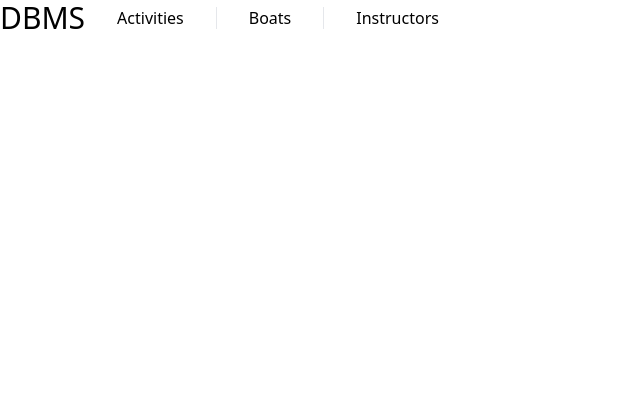
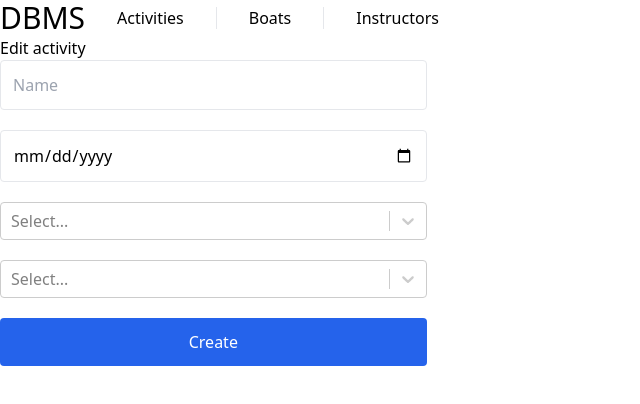
Before and after one commit to PerkinsDan/assignment4, a React (Vite) app in the folder frontend/: page /activities/1/edit in a window 1280 px wide. Shown: the top 404 px of the page, without its empty margins (0-640 px from the left). Built offline with nearby package versions, Linux system fonts and the light colour scheme; no server answers.

Commit message:
activities: edit and create

```diff
--- a/frontend/package.json
+++ b/frontend/package.json
@@ -12,7 +12,8 @@
     "dependencies": {
         "react": "^18.3.1",
         "react-dom": "^18.3.1",
-        "react-router": "^7.0.2"
+        "react-router": "^7.0.2",
+        "react-select": "^5.9.0"
     },
     "devDependencies": {
         "@eslint/js": "^9.15.0",
--- a/frontend/src/components/MassEdits.tsx
+++ b/frontend/src/components/MassEdits.tsx
@@ -4,11 +4,15 @@ const MassEdits = ({ activityClass }: { activityClass: string }) => {
             method: "DELETE",
         }).then(() => window.location.reload());
     };
+
     return (
         <div>
             <button className="p-2 border" onClick={() => handleDeleteAll()}>
                 Delete All
             </button>
+            <a className="p-2 border" href={`${activityClass}/create`}>
+                Create New
+            </a>
         </div>
     );
 };
--- a/frontend/src/main.tsx
+++ b/frontend/src/main.tsx
@@ -9,6 +9,8 @@ import Instructors from "./pages/Instructors.tsx";
 import ReactDOM from "react-dom/client";
 import Boat from "./pages/Boat.tsx";
 import Instructor from "./pages/Instructor.tsx";
+import ActivityEdit from "./pages/ActivityEdit.tsx";
+import ActivityCreate from "./pages/ActivityCreate.tsx";
 
 const root = document.getElementById("root")!;
 
@@ -20,6 +22,8 @@ ReactDOM.createRoot(root).render(
             <Route path="activities">
                 <Route index element={<Activities />} />
                 <Route path=":id" element={<Activity />} />
+                <Route path=":id/edit" element={<ActivityEdit />} />
+                <Route path="create" element={<ActivityCreate />} />
             </Route>
             <Route path="boats">
                 <Route index element={<Boats />} />
--- a/frontend/src/pages/Activity.tsx
+++ b/frontend/src/pages/Activity.tsx
@@ -18,7 +18,7 @@ const Activity = () => {
     return (
         <div>
             <h3 className="text-xl">Activity</h3>
-            <SingleEdits activityClassAndId={`activities/${params.id}`} />
+            <SingleEdits category="activities" id={params.id!} />
             {activity && <SingleActivity {...activity} />}
         </div>
     );
--- /dev/null
+++ b/frontend/src/pages/ActivityCreate.tsx
@@ -0,0 +1,119 @@
+import { useEffect, useState } from "react";
+import { Boat, Instructor } from "../../types";
+import Select from "react-select";
+
+const ActivityCreate = () => {
+    const [name, setName] = useState("");
+    const [date, setDate] = useState("");
+    const [instructor, setInstructor] = useState("");
+    const [boats, setBoats] = useState([]);
+    const [error, setError] = useState("");
+
+    const [boatsList, setBoatsList] = useState<Boat[]>([]);
+    const [instructorsList, setInstructorsList] = useState<Instructor[]>([]);
+
+    useEffect(() => {
+        const fetchData = async () => {
+            const boatsResponse = await fetch("/api/boats");
+            const boatsList = await boatsResponse.json();
+
+            const instructorsResponse = await fetch("/api/instructors");
+            const instructorsList = await instructorsResponse.json();
+
+            return { boatsList, instructorsList };
+        };
+
+        fetchData().then(({ boatsList, instructorsList }) => {
+            setBoatsList(boatsList);
+            setInstructorsList(instructorsList);
+        });
+    }, []);
+
+    const instructorsOptions = instructorsList.map((instructor) => ({
+        value: instructor._id,
+        label: instructor.name,
+    }));
+
+    const boatsOptions = boatsList.map((boat) => ({
+        value: boat._id,
+        label: boat.name,
+    }));
+
+    const createActivity = async (e: { preventDefault: () => void }) => {
+        console.log(boats);
+        e.preventDefault();
+
+        const response = await fetch("/api/activities", {
+            method: "POST",
+            headers: {
+                "Content-Type": "application/json",
+            },
+            body: JSON.stringify({
+                name,
+                date,
+                instructor,
+                boats: boats.map((boat) => boat.value),
+            }),
+        });
+
+        if (response.status === 200) {
+            window.location.href = "/activities";
+            return;
+        }
+
+        const error = await response.json();
+        setError(error.message);
+    };
+
+    const handleBoatsChange = (boats) => {
+        setBoats(boats);
+    };
+
+    const handleInstructorChange = (instructor) => {
+        setInstructor(instructor.value);
+    };
+
+    return (
+        <div>
+            <h3>Create a new activity</h3>
+            <form
+                className="flex flex-col w-1/3 gap-5"
+                onSubmit={(e) => e.preventDefault()}
+            >
+                <input
+                    type="text"
+                    placeholder="Name"
+                    className="p-3 border rounded"
+                    onChange={(e) => setName(e.target.value)}
+                    required
+                />
+                <input
+                    type="date"
+                    placeholder="Date"
+                    className="p-3 border rounded"
+                    onChange={(e) => setDate(e.target.value)}
+                    required
+                />
+                <Select
+                    options={instructorsOptions}
+                    onChange={handleInstructorChange}
+                />
+                <Select
+                    options={boatsOptions}
+                    isMulti
+                    value={boats}
+                    onChange={handleBoatsChange}
+                />
+                <button
+                    className="p-3 text-white bg-blue-600 rounded"
+                    onClick={createActivity}
+                >
+                    Create
+                </button>
+                {error && <p>{error}</p>}
+            </form>
+        </div>
+    );
+};
+
+export default ActivityCreate;
--- /dev/null
+++ b/frontend/src/pages/ActivityEdit.tsx
@@ -0,0 +1,133 @@
+import { useEffect, useState } from "react";
+import { Boat, Instructor } from "../../types";
+import Select from "react-select";
+import { useParams } from "react-router";
+
+const ActivityEdit = () => {
+    const params = useParams();
+
+    const [name, setName] = useState("");
+    const [date, setDate] = useState("");
+    const [instructor, setInstructor] = useState("");
+    const [boats, setBoats] = useState([]);
+    const [error, setError] = useState("");
+
+    const [boatsList, setBoatsList] = useState<Boat[]>([]);
+    const [instructorsList, setInstructorsList] = useState<Instructor[]>([]);
+
+    useEffect(() => {
+        const fetchData = async () => {
+            const boatsResponse = await fetch("/api/boats");
+            const boatsList = await boatsResponse.json();
+
+            const instructorsResponse = await fetch("/api/instructors");
+            const instructorsList = await instructorsResponse.json();
+
+            const activityResponse = await fetch(
+                "/api/activities/" + params.id
+            );
+            const activity = await activityResponse.json();
+
+            return { activity, boatsList, instructorsList };
+        };
+
+        fetchData().then(({ activity, boatsList, instructorsList }) => {
+            setName(activity.name);
+            setDate(new Date(activity.date).toISOString().slice(0, 10));
+            setBoatsList(boatsList);
+            setInstructorsList(instructorsList);
+        });
+    }, []);
+
+    const instructorsOptions = instructorsList.map((instructor) => ({
+        value: instructor._id,
+        label: instructor.name,
+    }));
+
+    const boatsOptions = boatsList.map((boat) => ({
+        value: boat._id,
+        label: boat.name,
+    }));
+
+    console.log();
+
+    const createActivity = async (e: { preventDefault: () => void }) => {
+        console.log(boats);
+        e.preventDefault();
+
+        const response = await fetch(`/api/activities/${params.id}`, {
+            method: "PUT",
+            headers: {
+                "Content-Type": "application/json",
+            },
+            body: JSON.stringify({
+                name,
+                date,
+                instructor,
+                boats: boats.map((boat) => boat.value),
+            }),
+        });
+
+        if (response.status === 200) {
+            window.location.href = "/activities";
+            return;
+        }
+
+        const error = await response.json();
+        setError(error.message);
+    };
+
+    const handleBoatsChange = (boats) => {
+        setBoats(boats);
+    };
+
+    const handleInstructorChange = (instructor) => {
+        setInstructor(instructor.value);
+    };
+
+    return (
+        <div>
+            <h3>Edit activity</h3>
+            <form
+                className="flex flex-col w-1/3 gap-5"
+                onSubmit={(e) => e.preventDefault()}
+            >
+                <input
+                    type="text"
+                    placeholder="Name"
+                    className="p-3 border rounded"
+                    value={name}
+                    onChange={(e) => setName(e.target.value)}
+                    required
+                />
+                <input
+                    type="date"
+                    placeholder="Date"
+                    className="p-3 border rounded"
+                    value={date}
+                    onChange={(e) => setDate(e.target.value)}
+                    required
+                />
+                <Select
+                    options={instructorsOptions}
+                    onChange={handleInstructorChange}
+                />
+                <Select
+                    options={boatsOptions}
+                    isMulti
+                    value={boats}
+                    onChange={handleBoatsChange}
+                />
+                <button
+                    className="p-3 text-white bg-blue-600 rounded"
+                    onClick={createActivity}
+                >
+                    Create
+                </button>
+                {error && <p>{error}</p>}
+            </form>
+        </div>
+    );
+};
+
+export default ActivityEdit;
--- a/frontend/src/pages/Boat.tsx
+++ b/frontend/src/pages/Boat.tsx
@@ -17,7 +17,7 @@ const Boat = () => {
     return (
         <div>
             <h3 className="text-xl">Boats</h3>
-            <SingleEdits activityClassAndId={`boats/${params.id}`} />
+            <SingleEdits category="boats" id={params.id!} />
             {boat && <SingleBoat key={boat._id} {...boat} />}
         </div>
     );
--- a/frontend/src/pages/Instructor.tsx
+++ b/frontend/src/pages/Instructor.tsx
@@ -17,7 +17,7 @@ const Instructor = () => {
     return (
         <div>
             <h3 className="text-xl">Instructors</h3>
-            <SingleEdits activityClassAndId={`instructors/${params.id}`} />
+            <SingleEdits category="instructors" id={params.id!} />
             {instructor && (
                 <SingleInstructor key={instructor._id} {...instructor} />
             )}
```
Also changed, not shown: frontend/src/components/SingleEdits.tsx (+10 -6 lines), 2 other files (tests, documents, lock files or other folders).
